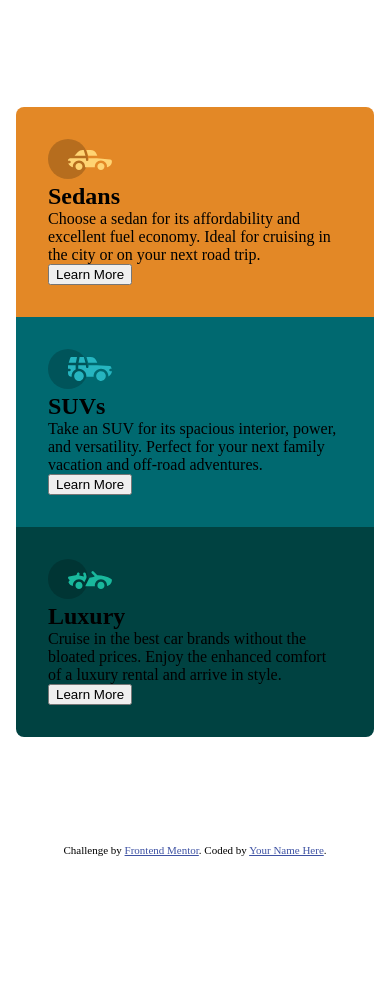
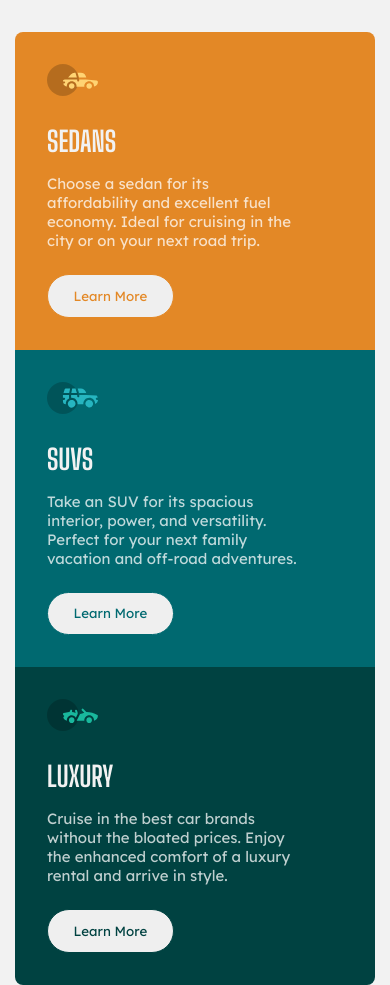
Before and after one commit to jisazamp/3-column-preview-card-component, a plain HTML site: page index.html in a window 390 px wide. Shown: the top 985 px of the page. Before the commit the page ends 856 px from the top, so only its background shows below. Drawn offline with Linux system fonts and the light colour scheme.

Commit message:
Added basic mobile styles

```diff
--- a/index.css
+++ b/index.css
@@ -1,7 +1,13 @@
+@import url('https://fonts.googleapis.com/css2?family=Big+Shoulders+Display:wght@700&family=Lexend+Deca&display=swap');
+
 :root {
     --clr-bright-orange: hsl(31, 77%, 52%);
     --clr-dark-cyan: hsl(184, 100%, 22%);
     --clr-very-dark-cyan: hsl(179, 100%, 13%);
+    --clr-transparent-white: hsla(0, 0%, 100%, 0.75);
+    --clr-very-light-gray: hsl(0, 0%, 95%);
+    --ff-lexend-deca: 'Lexend Deca', sans-serif;
+    --ff-big-shoulder-display: 'Big Shoulders Display', sans-serif;
 }
 
 *, *:before, *:after {
@@ -9,13 +15,19 @@
 }
 
 body {
+    font-size: 0.938rem;
+    font-family: var(--ff-lexend-deca);
     margin: 0;
     padding: 0;
 }
 
 h1, h2, h3, h4, h5, h6 {
+    font-family: var(--ff-big-shoulder-display);
     margin: 0;
     padding: 0;
+    text-transform: uppercase;
+    color: var(--clr-very-light-gray);
+    font-size: 28px;
 }
 
 figure {
@@ -24,44 +36,88 @@ figure {
 }
 
 p {
+    font-family: var(--ff-lexend-deca);
+    color: var(--clr-transparent-white);
     margin: 0;
     padding: 0;
 }
 
 .container {
     display: flex;
-    align-items: center;
-    height: 100vh;
+    background-color: var(--clr-very-light-gray);
 }
 
 .card-container {
     display: flex;
     flex-direction: column;
-    padding: 1rem;
+    margin: 2rem 0;
 }
 
 .card {
+    margin: 0 1em;
     padding: 2rem;
+    max-width: 50rem;
 }
 
 .card:first-child {
-    border-top-left-radius: 8px;
-    border-top-right-radius: 8px;
+    border-top-left-radius: 0.5rem;
+    border-top-right-radius: 0.5rem;
 }
 
 .card:last-child {
-    border-bottom-left-radius: 8px;
-    border-bottom-right-radius: 8px;
+    border-bottom-left-radius: 0.5rem;
+    border-bottom-right-radius: 0.5rem;
+}
+
+.card-image {
+    height: 2rem;
+    width: auto;
+    margin-bottom: 1.5rem;
+}
+
+.card-title {
+    margin-bottom: 1rem;
+}
+
+.card-description {
+    padding-right: 3em;
+}
+
+.btn {
+    margin-top: 1.5rem;
+    border: none;
+    padding: 0.8rem 1.6rem;
+    border-radius: 2rem;
+    outline: none;
+    cursor: pointer;
 }
 
 #sedans {
     background-color: var(--clr-bright-orange);
 }
 
+#sedans .btn {
+    color: var(--clr-bright-orange);
+    font-family: var(--ff-lexend-deca);
+    border: 1px solid var(--clr-bright-orange);
+}
+
 #suvs {
     background-color: var(--clr-dark-cyan);
+}
+
+#suvs .btn {
+    color: var(--clr-dark-cyan);
+    font-family: var(--ff-lexend-deca);
+    border: 1px solid var(--clr-dark-cyan);
 }
 
 #luxury {
     background-color: var(--clr-very-dark-cyan);
 }
+
+#luxury .btn {
+    color: var(--clr-very-dark-cyan);
+    font-family: var(--ff-lexend-deca);
+    border: 1px solid var(--clr-very-dark-cyan);
+}
--- a/index.html
+++ b/index.html
@@ -21,6 +21,7 @@
       .attribution {
         font-size: 11px;
         text-align: center;
+        margin-bottom: 2rem 0;
       }
       .attribution a {
         color: hsl(228, 45%, 44%);
@@ -32,36 +33,36 @@
       <div class="card-container">
         <article id="sedans" class="card">
           <figure>
-            <img src="./images/icon-sedans.svg" alt="" />
+            <img class="card-image" src="./images/icon-sedans.svg" alt="" />
           </figure>
-          <h1>Sedans</h1>
-          <p>
+          <h1 class="card-title">Sedans</h1>
+          <p class="card-description">
             Choose a sedan for its affordability and excellent fuel economy.
             Ideal for cruising in the city or on your next road trip.
           </p>
-          <button class="btn btn-primary">Learn More</button>
+          <button class="btn">Learn More</button>
         </article>
         <article id="suvs" class="card">
           <figure>
-            <img src="./images/icon-suvs.svg" alt="" />
+            <img class="card-image" src="./images/icon-suvs.svg" alt="" />
           </figure>
-          <h1>SUVs</h1>
-          <p>
+          <h1 class="card-title">SUVs</h1>
+          <p class="card-description">
             Take an SUV for its spacious interior, power, and versatility.
             Perfect for your next family vacation and off-road adventures.
           </p>
-          <button class="btn btn-primary">Learn More</button>
+          <button class="btn">Learn More</button>
         </article>
         <article id="luxury" class="card">
           <figure>
-            <img src="./images/icon-luxury.svg" alt="" />
+            <img class="card-image" src="./images/icon-luxury.svg" alt="" />
           </figure>
-          <h1>Luxury</h1>
-          <p>
+          <h1 class="card-title">Luxury</h1>
+          <p class="card-description">
             Cruise in the best car brands without the bloated prices. Enjoy the
             enhanced comfort of a luxury rental and arrive in style.
           </p>
-          <button class="btn btn-primary">Learn More</button>
+          <button class="btn">Learn More</button>
         </article>
       </div>
     </main>
```
